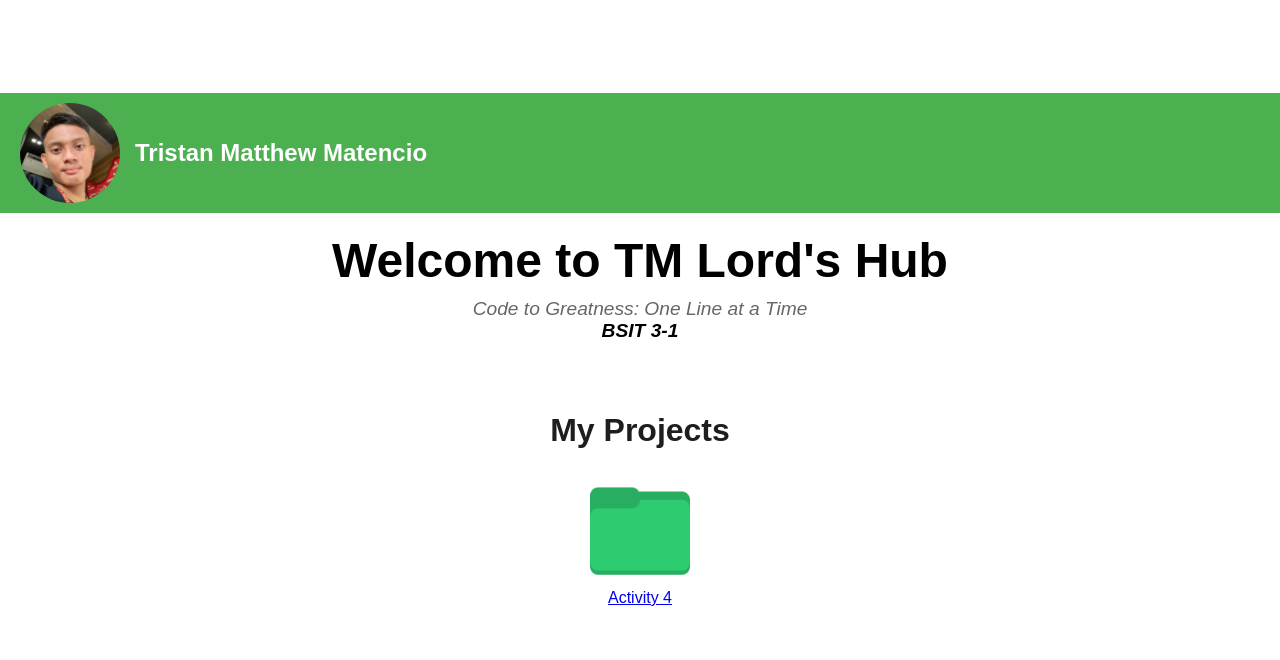
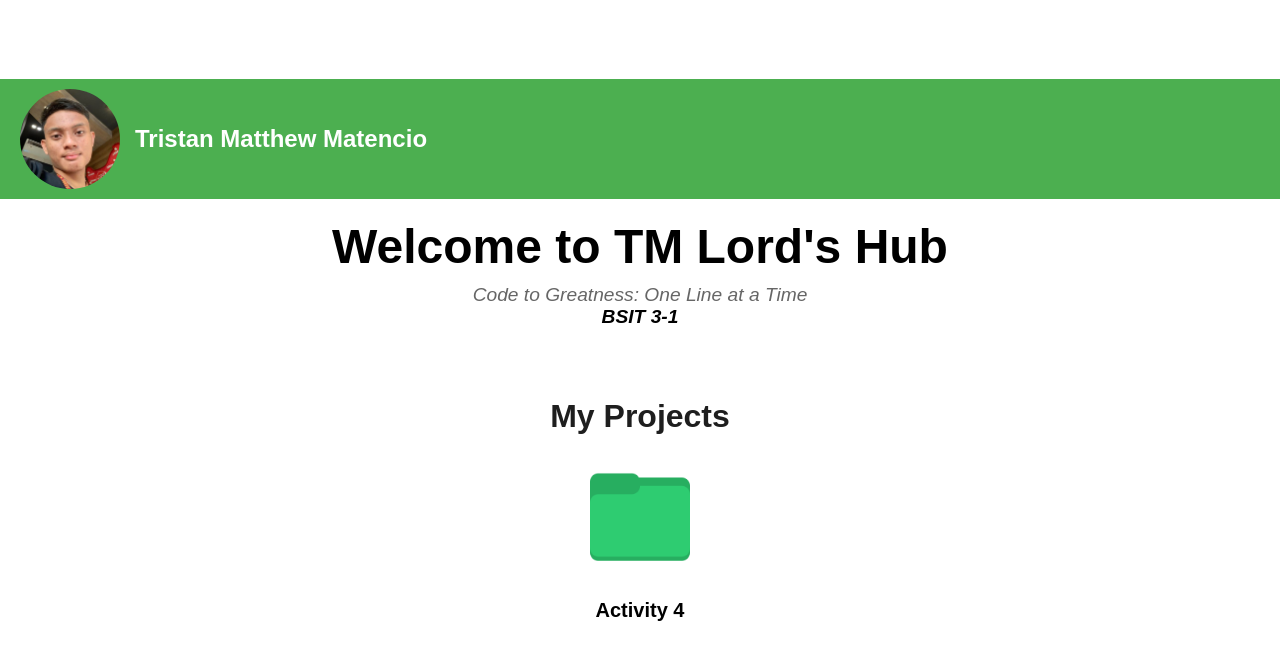
Before and after one commit to TrisMatt20/TrisMatt20.github.io, a PHP site: page / in a window 1280 px wide. Shown: the top 660 px of the page. Run offline with PHP 8.4, Linux system fonts and the light colour scheme.

Commit message:
Final changes and commit for Activity 4

```diff
--- a/activities/activity 4/activity4.html
+++ b/activities/activity 4/activity4.html
@@ -9,7 +9,9 @@
 <body>
     <!-- Navigation Bar -->
     <nav class="nav-bar">
-        <img src="assets/menu (1) 1.png" alt="Menu">
+        <a href="https://trismatt20.github.io/">
+        <img src="assets/back.png" alt="Menu">
+        </a>
         <h1>
             TM Lord's Wishlist
         </h1>
--- a/activities/activity 4/styles.css
+++ b/activities/activity 4/styles.css
@@ -180,5 +180,5 @@
         text-align: center;
         font-size: 20px;
         padding: 10px 10px;
-        color: black;
+        color: white;
 }
--- a/index.html
+++ b/index.html
@@ -25,12 +25,14 @@
         <section class="projects">
             <h2>My Projects</h2>
             <div class="project-icons">
+
                 <div class="project">
+                    <a href="activities/activity 4/activity4.html">
+                    <img src="assets/folder.png" alt="Activity 4">
+                    </a>
+                    <h1>Activity 4</h1>
+                </div>
 
-                    <img src="assets/folder.png" alt="Activity 4">
-
-                    <a href="activities/activity 4/activity4.html">Activity 4</a>
-                </div>
                 <!-- <div class="project">
                     <img src="folderIcon.png" alt="Project 2 Icon">
                     <p>Project 2</p>
--- a/styles.css
+++ b/styles.css
@@ -107,3 +107,7 @@ h2 {
     font-size: 1em;
     color: #333;
 }
+
+.project h1 {
+    font-size: 20px;
+}
```
Also changed, not shown: activities/activity 4/assets/back.png (added).
